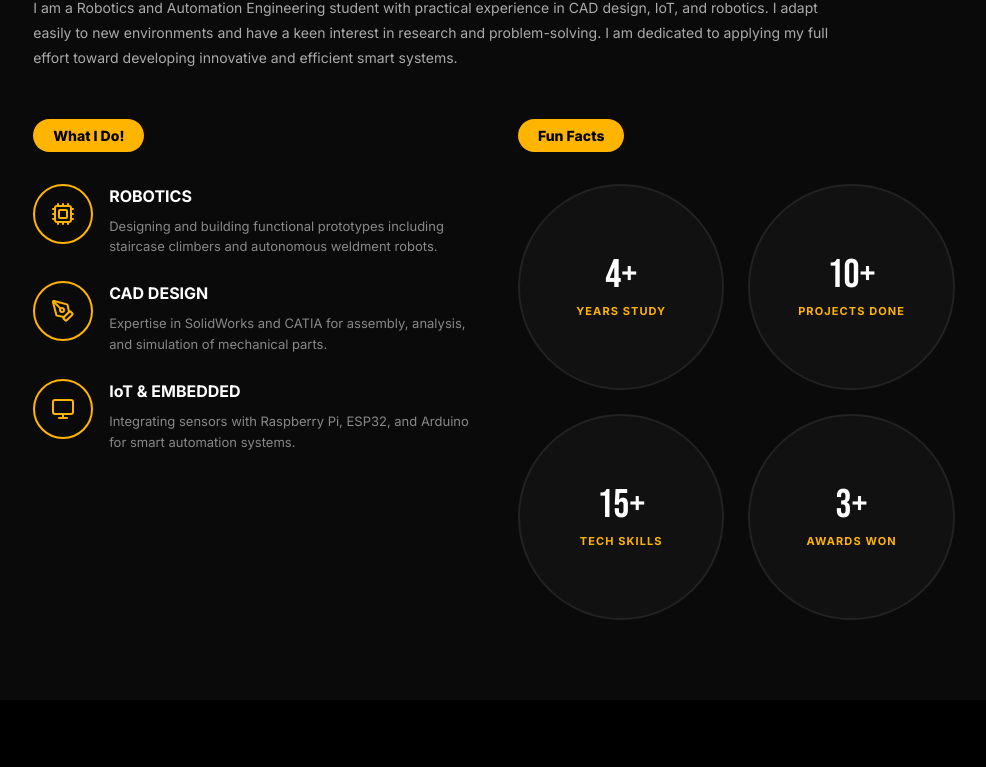
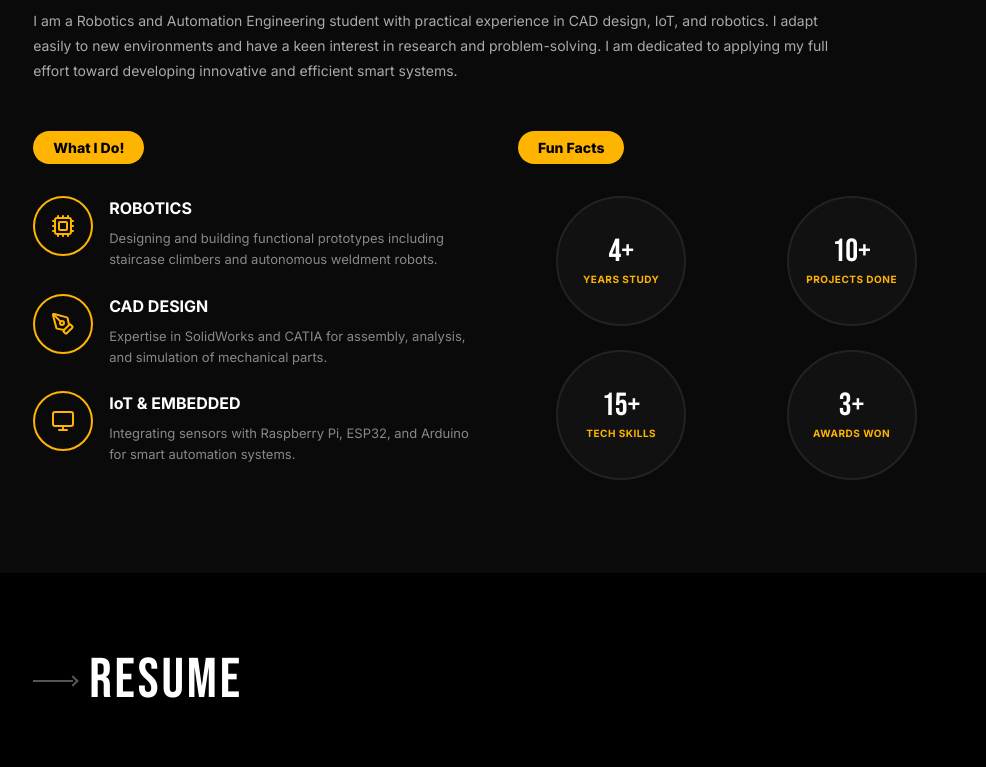
Before and after one commit to deviljitu1/shreya-robotics-portfolio, a React (Vite) app: page / in a window 1280 px wide. Shown: the part 1027-1794 px from the top of the page, without its empty margins (274-1260 px from the left). Built offline with nearby package versions, Linux system fonts and the light colour scheme.

Commit message:
Update About.jsx

```diff
--- a/src/components/About.jsx
+++ b/src/components/About.jsx
@@ -121,13 +121,15 @@ export default function About() {
             <div style={{
               display: 'grid',
               gridTemplateColumns: 'repeat(2, 1fr)',
-              gap: '24px'
+              gap: '24px',
+              justifyItems: 'center'
             }}>
               {funFacts.map((fact, idx) => (
                 <div key={idx} style={{
                   backgroundColor: '#111111',
                   borderRadius: '50%',
-                  aspectRatio: '1/1',
+                  width: '130px',
+                  height: '130px',
                   display: 'flex',
                   flexDirection: 'column',
                   alignItems: 'center',
@@ -137,18 +139,20 @@ export default function About() {
                 }} className="hover:border-[#FFB400]">
                   <span style={{
                     fontFamily: "'Bebas Neue', sans-serif",
-                    fontSize: '40px',
+                    fontSize: '32px',
                     color: '#FFFFFF',
                     lineHeight: 1,
-                    marginBottom: '8px'
+                    marginBottom: '4px'
                   }}>{fact.count}</span>
                   <span style={{
                     fontFamily: "'Inter', sans-serif",
-                    fontSize: '11px',
+                    fontSize: '10px',
                     fontWeight: 700,
                     color: '#FFB400',
-                    letterSpacing: '0.1em',
-                    textTransform: 'uppercase'
+                    letterSpacing: '0.05em',
+                    textTransform: 'uppercase',
+                    textAlign: 'center',
+                    padding: '0 8px'
                   }}>{fact.label}</span>
                 </div>
               ))}
```
